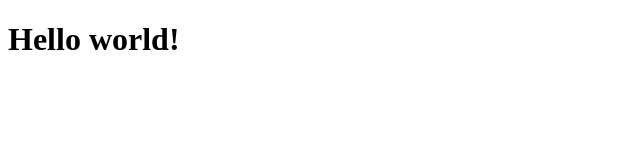
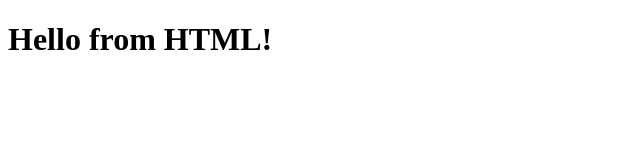
Before and after one commit to DimaChupris1972/myFirstHTML, a plain HTML site: page index.html in a window 1280 px wide. Shown: the whole page, without its empty margins (0-640 px from the left). Drawn offline with Linux system fonts and the light colour scheme.

Commit message:
Changes in index.html

```diff
--- a/index.html
+++ b/index.html
@@ -4,9 +4,9 @@
     <meta charset="UTF-8">
     <meta http-equiv="X-UA-Compatible" content="IE=edge">
     <meta name="viewport" content="width=device-width, initial-scale=1.0">
-    <title>HTML</title>
+    <title>My CV</title>
 </head>
 <body>
-    <h1>Hello world!</h1>
+    <h1>Hello from HTML!</h1>
 </body>
 </html>
```
